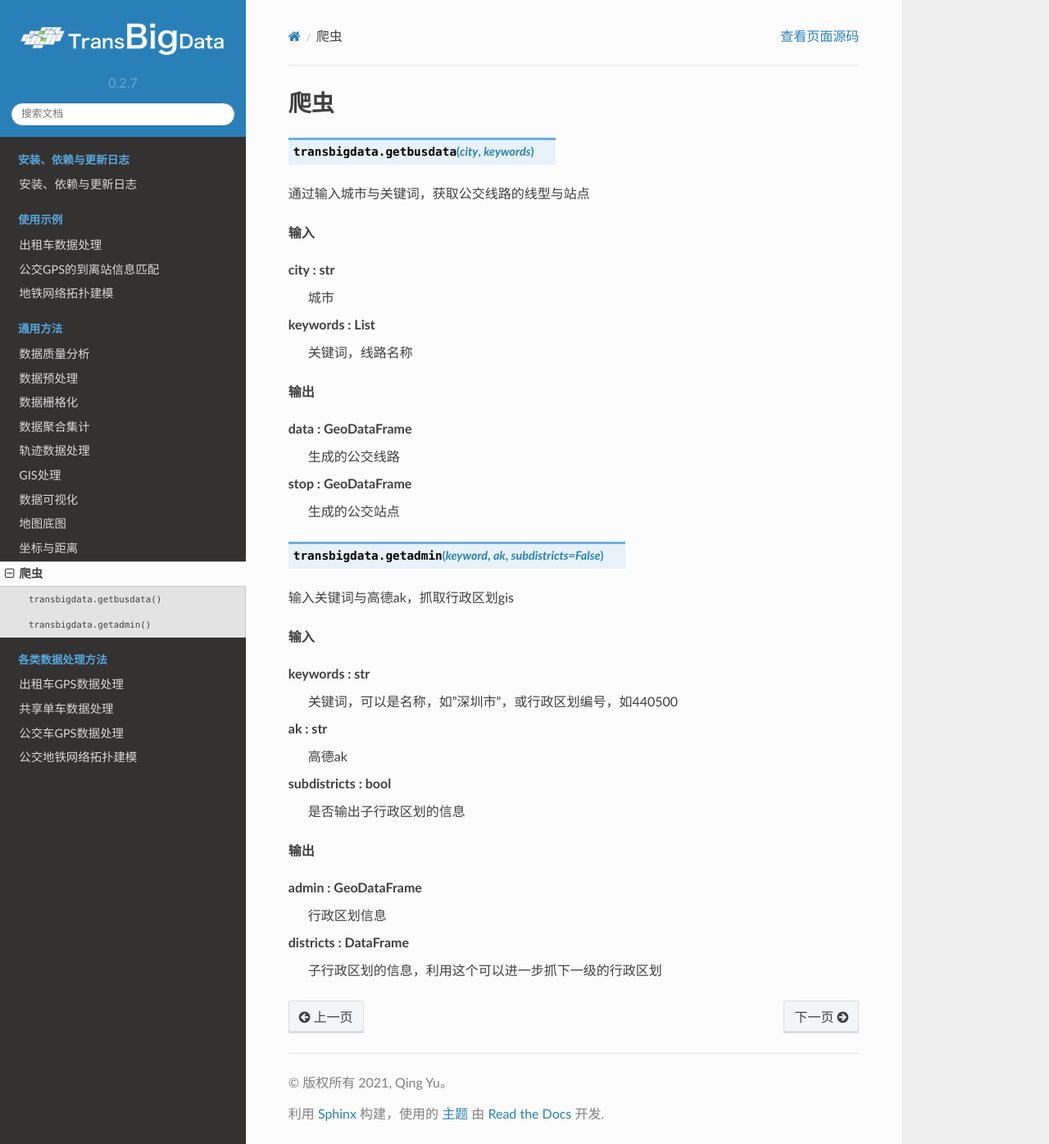
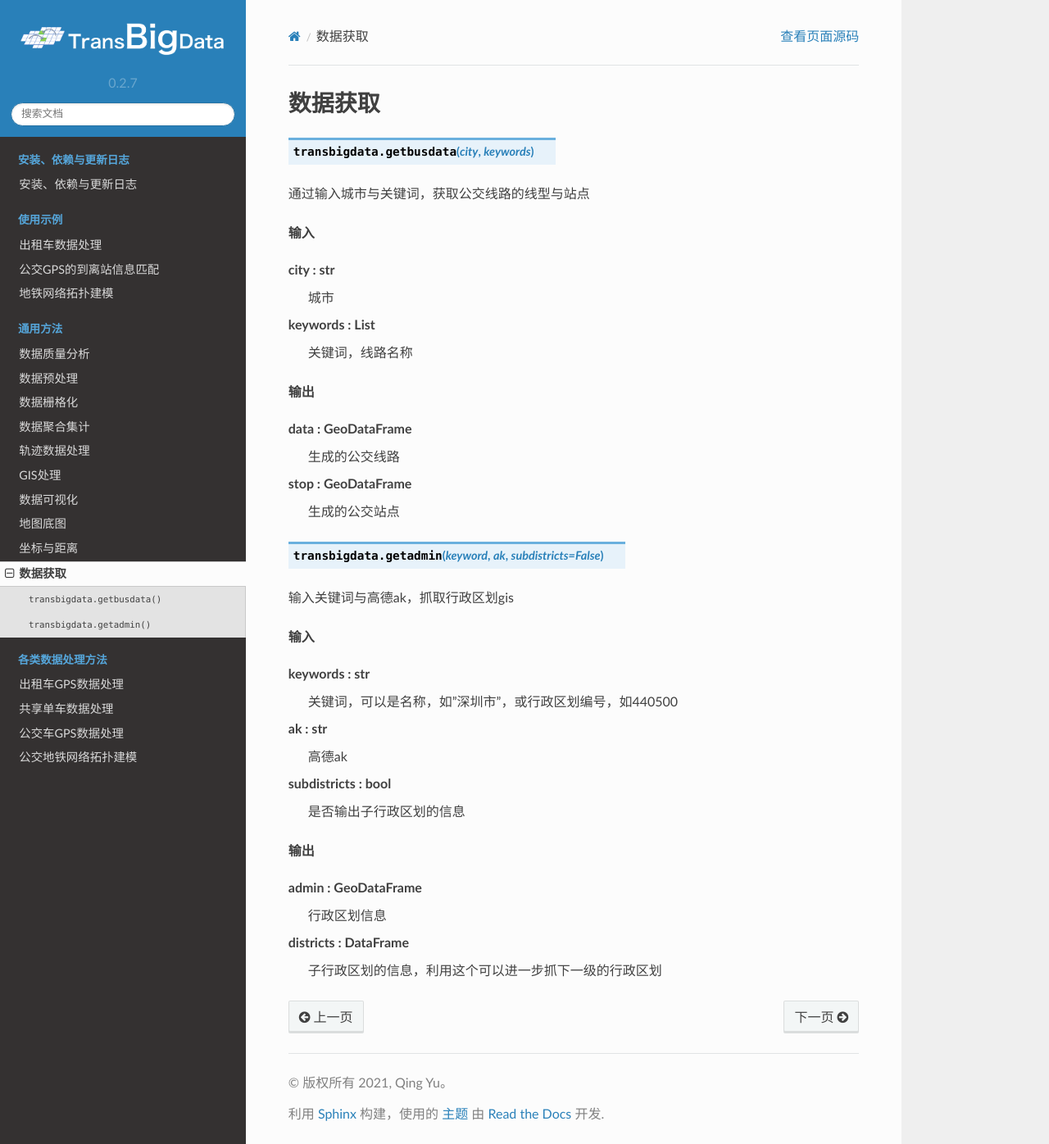
Before and after one commit to ni1o1/transbigdata, a Sphinx documentation site: the page built from docs/source/getbusdata.rst, in a window 1280 px wide and 1396 px high. Shown: the whole window at 82% size. Built offline with Sphinx 7.4.7 and the Read the Docs theme 2.0.0, drawn with Linux system fonts in a browser that asks for light colours.

Commit message:
Update getbusdata.rst

```diff
--- a/docs/source/getbusdata.rst
+++ b/docs/source/getbusdata.rst
@@ -1,6 +1,6 @@
 
 ******************************
-爬虫
+数据获取
 ******************************
 
 .. function:: transbigdata.getbusdata(city,keywords)
```
